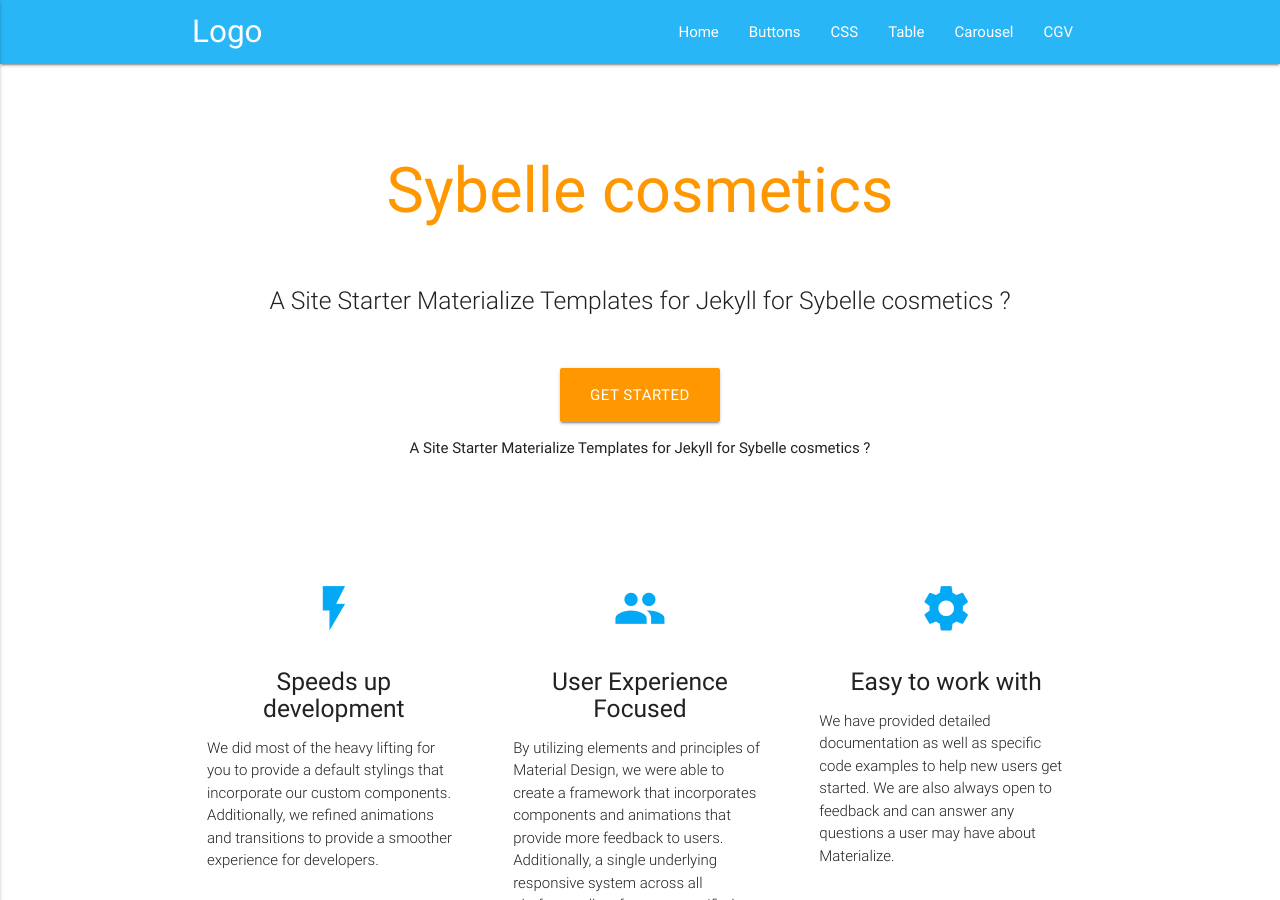
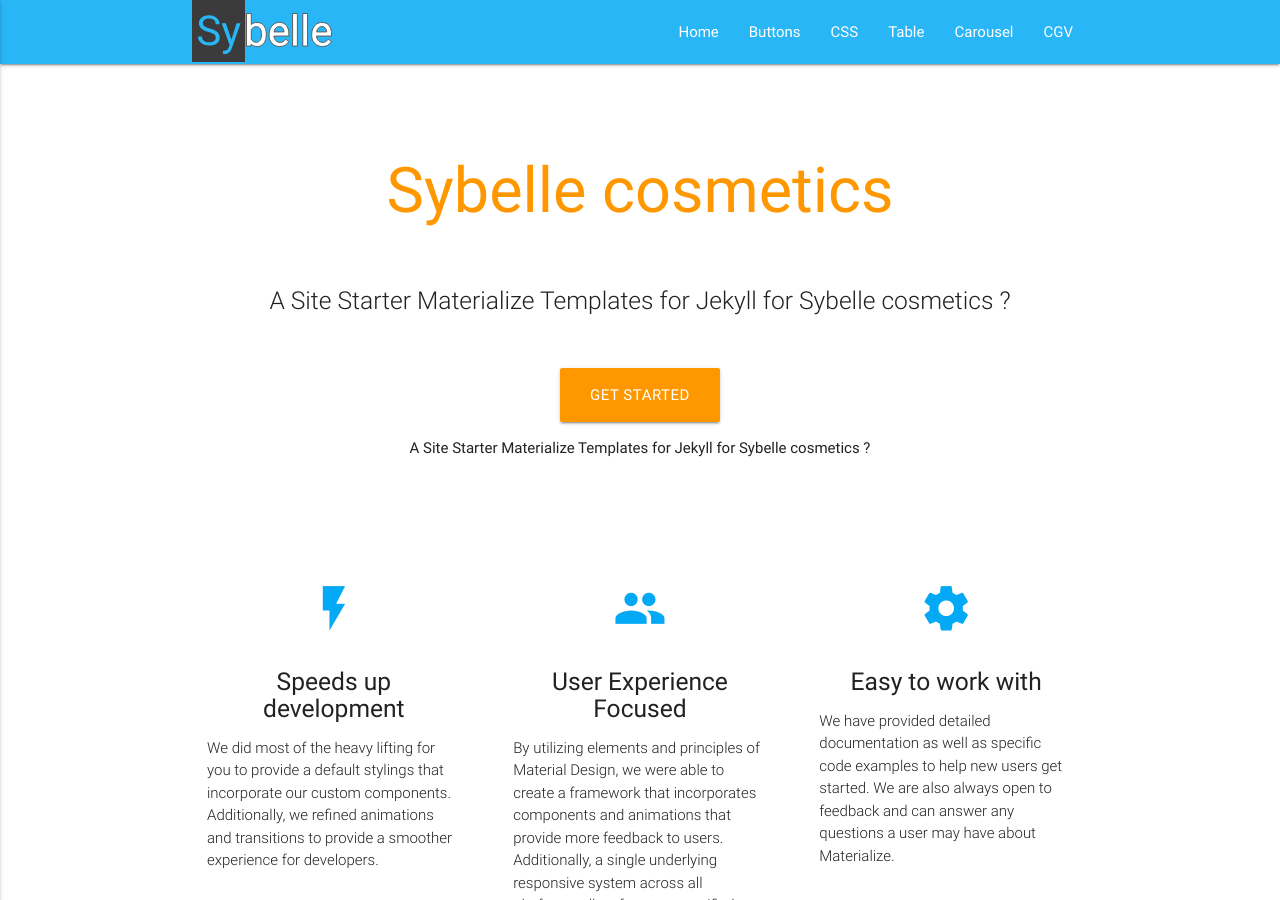
Before and after one commit to sybelledom/sybelledom.github.io, a Jekyll site: the page built from index.md, in a window 1280 px wide and 900 px high. Built offline with Jekyll 4.4.1, drawn with Linux system fonts in a browser that asks for light colours.

Commit message:
ADD logo; TOFIX Style.css from scratch with felxbox

```diff
--- a/_includes/head.html
+++ b/_includes/head.html
@@ -41,24 +41,27 @@
   <link
     rel="apple-touch-icon"
     sizes="180x180"
-    href="{{ 'assets/images/favicon/apple-touch-icon.png' }}"
+    href="{{ 'assets/images/favicon/apple-touch-icon.png' | relative_url }}"
   />
   <link
     rel="icon"
     type="image/png"
     sizes="32x32"
-    href="{{ 'assets/images/favicon/favicon-32x32.png' }}"
+    href="{{ 'assets/images/favicon/favicon-32x32.png' | relative_url }}"
   />
   <link
     rel="icon"
     type="image/png"
     sizes="16x16"
-    href="{{ 'assets/images/favicon/favicon-16x16.png' }}"
+    href="{{ 'assets/images/favicon/favicon-16x16.png' | relative_url }}"
   />
-  <link rel="manifest" href="{{ 'assets/images/favicon/site.webmanifest' }}" />
+  <link
+    rel="manifest"
+    href="{{ 'assets/images/favicon/site.webmanifest' | relative_url }}"
+  />
   <link
     rel="mask-icon"
-    href="{{ 'assets/images/favicon/safari-pinned-tab.svg' }}"
+    href="{{ 'assets/images/favicon/safari-pinned-tab.svg' | relative_url }}"
     color="#5bbad5"
   />
   <meta name="msapplication-TileColor" content="#da532c" />
@@ -67,12 +70,12 @@
     rel="canonical"
     href="{{ page.url | replace:'index.html','' | absolute_url }}"
   />
-  <link
+  <!-- <link
     rel="alternate"
     type="application/rss+xml"
     title="{{ site.title | escape }}"
     href="{{ '/feed.xml' | relative_url }}"
-  />
+  /> -->
   {% if jekyll.environment == 'production' and site.google_analytics %} {%
   include google-analytics.html %} {% endif %}
 </head>
--- a/_includes/header.html
+++ b/_includes/header.html
@@ -1,32 +1,46 @@
 <nav class="light-blue lighten-1" role="navigation">
-    <div class="nav-wrapper container"><a id="logo-container" class="brand-logo" href="{{ "/" | relative_url }}">Logo</a>
+  <div class="nav-wrapper container">
+    <a id="logo-container" class="brand-logo" href="{{ "/" | relative_url }}">
+      <img src="{{ "/assets/images/sybelle_logo.svg" | relative_url }}" alt="">
+    </a>
     {% assign default_paths = site.pages | map: "path" %}
     {% assign page_paths = site.header_pages | default: default_paths %}
 
     <ul class="right hide-on-med-and-down">
-            <li><a href="{{ "/" | relative_url }}">Home </a></li>
+      <li>
+        <a href="{{ "/" | relative_url }}">Home
+        </a>
+      </li>
       {% if page_paths %}
         {% for path in page_paths %}
           {% assign my_page = site.pages | where: "path", path | first %}
           {% if my_page.title %}
-                    <li><a href="{{ my_page.url | relative_url }}">{{ my_page.title | escape }}</a></li>
+            <li>
+              <a href="{{ my_page.url | relative_url }}">{{ my_page.title | escape }}</a>
+            </li>
           {% endif %}
         {% endfor %}
       {% endif %}
     </ul>
 
-          <ul id="nav-mobile" class="side-nav">
-            <li><a href="#">Home</a></li>
+    <ul class="side-nav" id="nav-mobile">
+      <li>
+        <a href="#">Home</a>
+      </li>
       {% if page_paths %}
         {% for path in page_paths %}
           {% assign my_page = site.pages | where: "path", path | first %}
           {% if my_page.title %}
-                    <li><a href="{{ my_page.url | relative_url }}">{{ my_page.title | escape }}</a></li>
+            <li>
+              <a href="{{ my_page.url | relative_url }}">{{ my_page.title | escape }}</a>
+            </li>
           {% endif %}
         {% endfor %}
       {% endif %}
     </ul>
 
-      <a href="#" data-activates="nav-mobile" class="button-collapse"><i class="material-icons">menu</i></a>
+    <a class="button-collapse" data-activates="nav-mobile" href="#">
+      <i class="material-icons">menu</i>
+    </a>
   </div>
 </nav>
--- a/_layouts/default.html
+++ b/_layouts/default.html
@@ -1,5 +1,5 @@
 <!DOCTYPE html>
-<html lang="{{ page.lang | default: site.lang | default: "en" }}">
+<html lang="{{ page.lang | default: site.lang | default: "fr" }}">
 
   {% include head.html %}
 
```
Also changed, not shown: assets/images/sybelle_logo.svg (added), 12 other files. Lines whose indentation alone changed are shown as unchanged.
